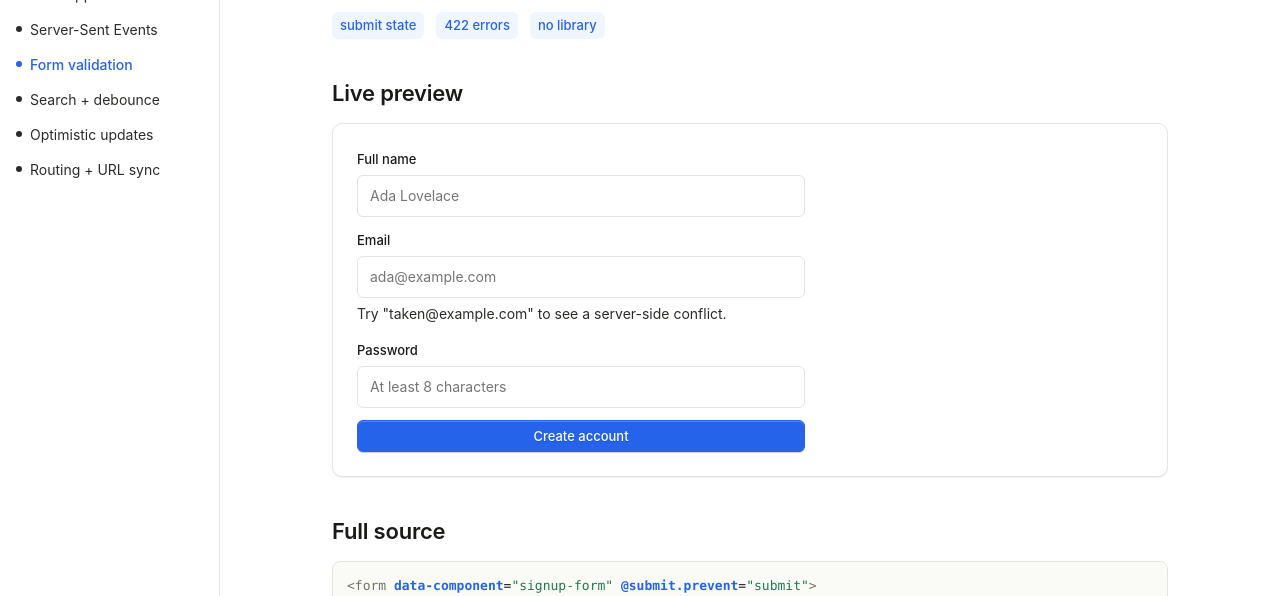
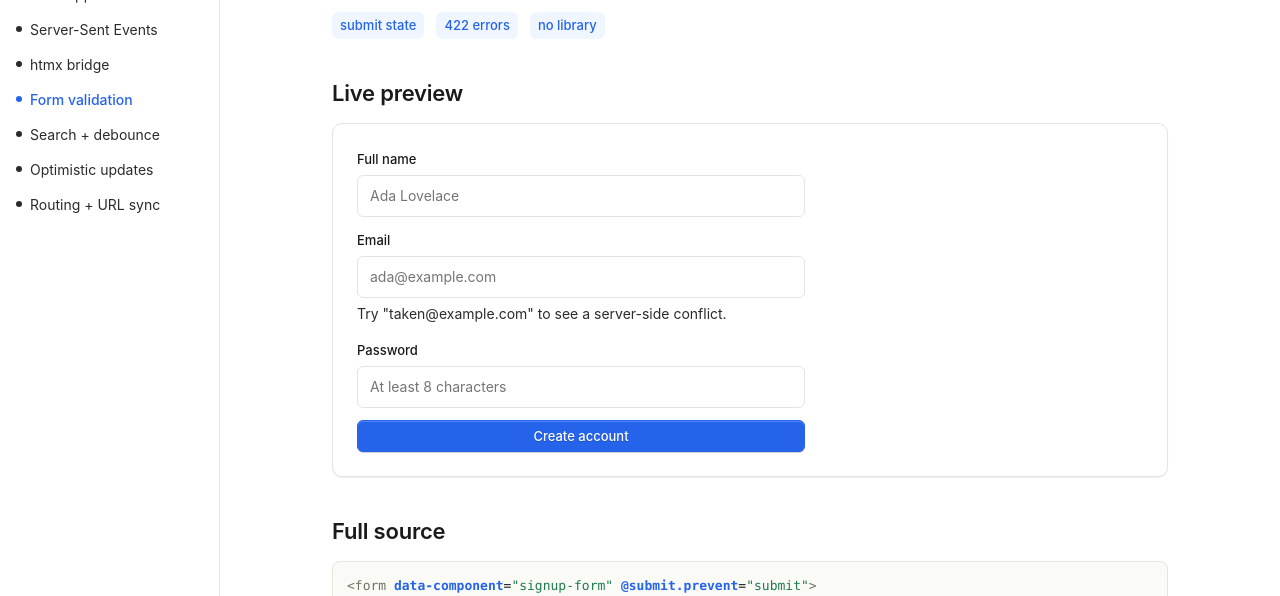
Before and after one commit to denisfl/micra.js, a website: page site/recipes/form-validation.html in a window 1280 px wide. Shown: the part 184-780 px from the top of the page. Drawn offline with Linux system fonts and the light colour scheme; files whose address does not match are found by name.

Commit message:
Add htmx bridge recipe sidebar links

```diff
--- a/site/recipes/form-validation.html
+++ b/site/recipes/form-validation.html
@@ -73,6 +73,7 @@
           <span class="sidebar-group">Recipes</span>
           <a href="./todo-app.html"><span class="dot"></span>Todo app</a>
           <a href="./sse.html"><span class="dot"></span>Server-Sent Events</a>
+          <a href="./htmx.html"><span class="dot"></span>htmx bridge</a>
           <a href="./form-validation.html" class="active"
             ><span class="dot"></span>Form validation</a
           >
```
Also changed, not shown: site/recipes/optimistic-updates.html (+1 -0 lines), site/recipes/routing.html (+1 -0 lines), site/recipes/search-debounce.html (+1 -0 lines).
